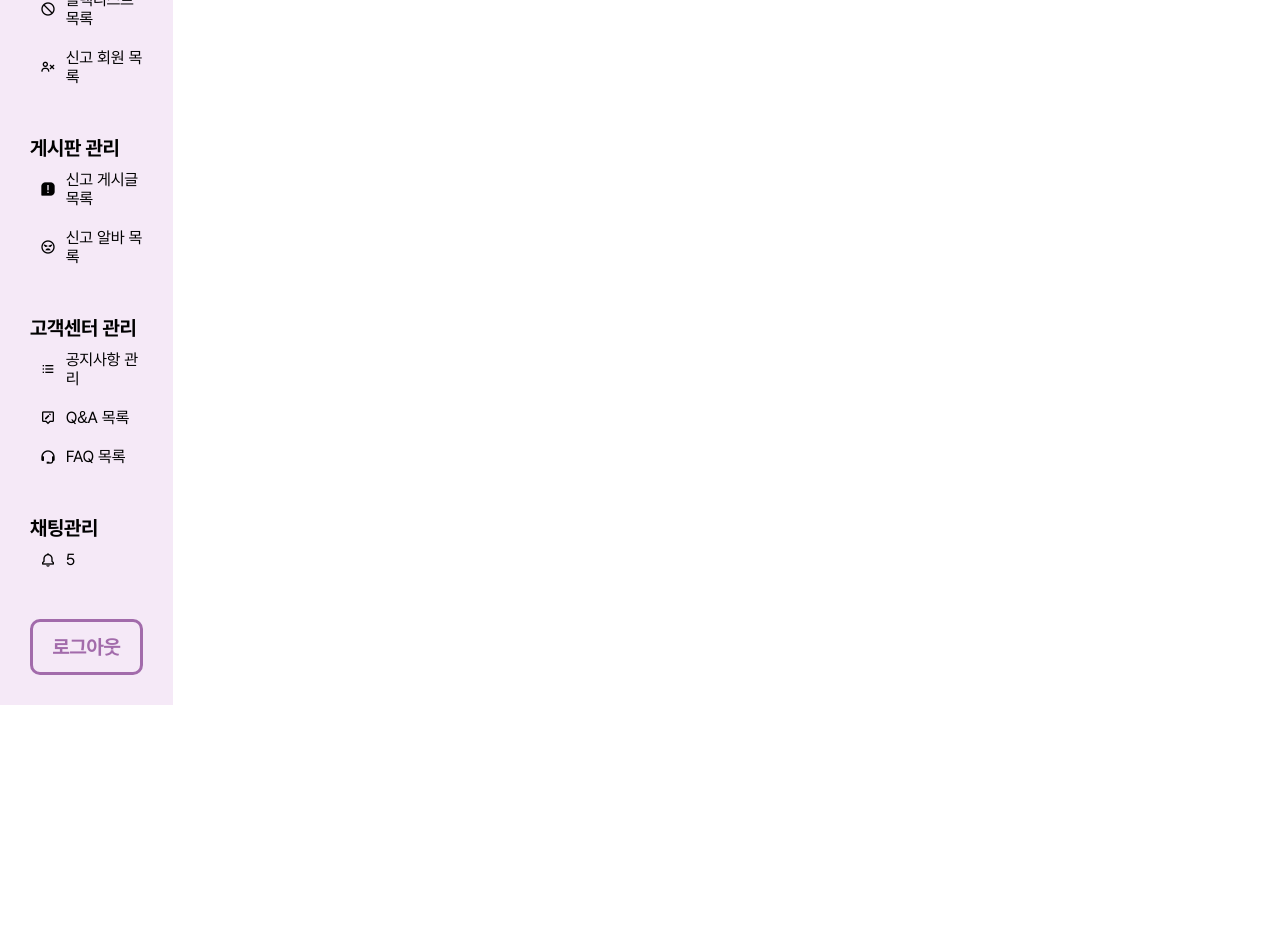
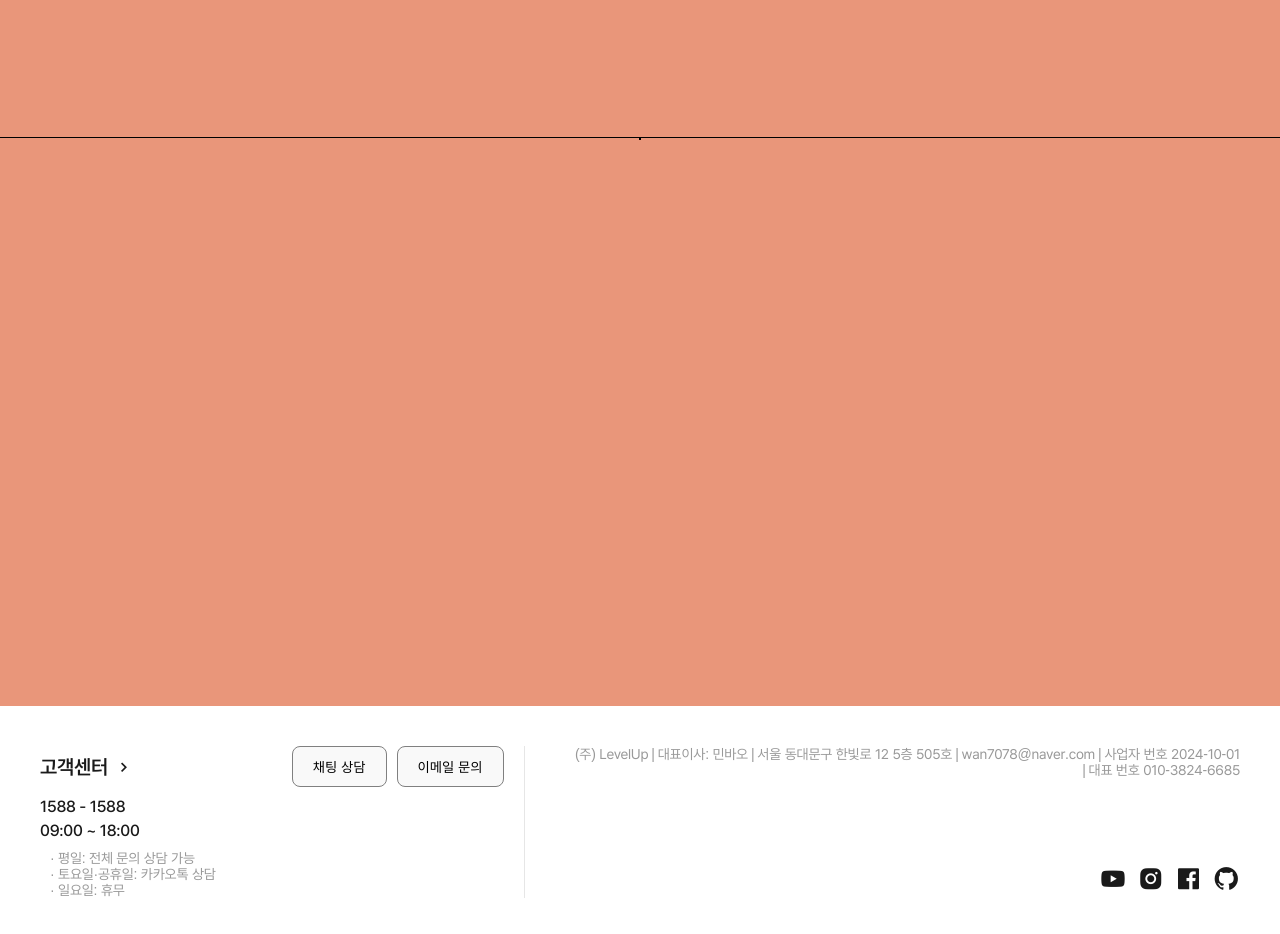
Before and after one commit to parkjongco/LevelUp, a React (Create React App) app in the folder levelupfront/: page /mypage/main in a window 1280 px wide. Shown: the part 280-1214 px from the top of the page. Before the commit the page ends 985 px from the top, so only its background shows below. Built offline with nearby package versions, Linux system fonts and the light colour scheme.

Commit message:
css 수정 및 토글 코드 삭제
css 수정 및 토글 코드 삭제

```diff
--- a/levelupfront/public/index.html
+++ b/levelupfront/public/index.html
@@ -24,7 +24,7 @@
     -->
   <!-- boxicons cdn -->
   <link href='https://unpkg.com/boxicons@2.1.4/css/boxicons.min.css' rel='stylesheet'>
-  <title>How's</title>
+  <title>Level Up</title>
 </head>
 
 <body>
--- a/levelupfront/src/App.js
+++ b/levelupfront/src/App.js
@@ -8,7 +8,7 @@ import { BrowserRouter as Router, Routes, Route } from 'react-router-dom'
 import { useState } from 'react'
 
 function App() {
-    const [session, setSession] = useState(false)
+    const [session, setSession] = useState(true)
     // 로딩
     // if login
 
--- a/levelupfront/src/components/Footer/Footer.jsx
+++ b/levelupfront/src/components/Footer/Footer.jsx
@@ -20,7 +20,7 @@ export const Footer = () => {
                                 </a>
                             </div>
                             <div className={styles.customerBtn}>
-                                <button type="button">카톡 상담</button>
+                                <button type="button">채팅 상담</button>
                                 <button type="button">이메일 문의</button>
                             </div>
                         </div>
@@ -43,7 +43,7 @@ export const Footer = () => {
                         <div className={styles.companyTxt}>(주) LevelUp</div>
                         <div className={styles.companyTxt}>
                             <span>|</span>
-                            대표이사 민바오
+                            대표이사: 민바오
                         </div>
                         <div className={styles.companyTxt}>
                             <span>|</span>
@@ -51,7 +51,7 @@ export const Footer = () => {
                         </div>
                         <div className={styles.companyTxt}>
                             <span>|</span>
-                            wjsdmsal9865@google.com
+                            wan7078@naver.com
                         </div>
                         <div className={styles.companyTxt}>
                             <span>|</span>
@@ -59,7 +59,7 @@ export const Footer = () => {
                         </div>
                         <div className={styles.companyTxt}>
                             <span>|</span>
-                            대표 번호 01051224519
+                            대표 번호 010-3824-6685
                         </div>
                     </div>
                     <div className={styles.companySns}>
--- a/levelupfront/src/components/Footer/Footer.module.css
+++ b/levelupfront/src/components/Footer/Footer.module.css
@@ -3,12 +3,12 @@
     display: flex;
     gap: 20px;
     margin: 0px auto;
-    color: var(--hows-gray-900);
+    color: var(--LevelUp-gray-900);
 }
 
 .border {
     width: 1px;
-    background-color: var(--hows-gray-100);
+    background-color: var(--LevelUp-gray-100);
 }
 
 .customer {
@@ -62,7 +62,7 @@
 
 .customerDay li {
     font-size: 14px;
-    color: var(--hows-gray-400);
+    color: var(--LevelUp-gray-400);
 }
 
 .customerBtn {
@@ -73,8 +73,8 @@
 .customerBtn button {
     padding: 10px 20px;
     border-radius: 8px;
-    border: 1px solid var(--hows-gray-500);
-    background-color: var(--hows-gray);
+    border: 1px solid var(--LevelUp-gray-500);
+    background-color: var(--LevelUp-gray);
     font-weight: 500;
 }
 
@@ -94,7 +94,7 @@
 
 .companyTxt {
     font-size: 14px;
-    color: var(--hows-gray-400);
+    color: var(--LevelUp-gray-400);
 }
 
 .companyTxt span {
--- a/levelupfront/src/components/Header/Header.module.css
+++ b/levelupfront/src/components/Header/Header.module.css
@@ -1,12 +1,12 @@
 .headerWrap {
-    border-bottom: 1px solid var(--hows-gray-300);
+    border-bottom: 1px solid var(--LevelUp-gray-300);
 }
 
 .headerCont {
     width: 100%;
     display: flex;
     gap: 20px;
-    color: var(--hows-gray-900);
+    color: var(--LevelUp-gray-900);
     position: relative;
     z-index: 1000;
     transition: all 0.1s ease;
@@ -22,7 +22,7 @@
     width: 100%;
     background-color: white;
     z-index: 1000;
-    border-bottom: 1px solid var(--hows-gray-300);
+    border-bottom: 1px solid var(--LevelUp-gray-300);
     box-shadow: 0 2px 4px rgba(0, 0, 0, 0.1);
     /* 아래쪽에만 그림자 추가 */
 }
@@ -151,15 +151,15 @@
 .naviMenu {
     font-size: 24px;
     font-weight: 700;
-    color: var(--hows-gray-800);
+    color: var(--LevelUp-gray-800);
 }
 
 .naviMenu:hover {
-    color: var(--hows-point-color);
+    color: var(--LevelUp-point-color);
 }
 
 .naviMenu.active {
-    color: var(--hows-point-color);
+    color: var(--LevelUp-point-color);
 }
 
 .naviInfo {
@@ -180,14 +180,14 @@
 .infoUser a {
     width: 40px;
     height: 40px;
-    border: 2px solid var(--hows-point-color);
+    border: 2px solid var(--LevelUp-point-color);
     border-radius: 100%;
     display: flex;
 }
 
 /* 서브메뉴 */
 .subMenuWrap {
-    border-bottom: 1px solid var(--hows-gray-300);
+    border-bottom: 1px solid var(--LevelUp-gray-300);
 }
 
 .subMenuCont {
@@ -195,7 +195,7 @@
     display: flex;
     gap: 20px;
     margin: 0px auto;
-    color: var(--hows-gray-900);
+    color: var(--LevelUp-gray-900);
     position: relative;
     transition: all 0.1s ease;
     z-index: 999;
@@ -206,10 +206,10 @@
     top: 0;
     left: 0;
     width: 100%;
-    background-color: var(--hows-white);
+    background-color: var(--LevelUp-white);
     /* 배경색이 필요하다면 추가 */
     z-index: 999;
-    border-bottom: 1px solid var(--hows-gray-300);
+    border-bottom: 1px solid var(--LevelUp-gray-300);
     /* 패딩을 추가해도 좋습니다 */
 }
 
@@ -228,12 +228,12 @@
 }
 
 .subMenu.active {
-    color: var(--hows-point-color);
+    color: var(--LevelUp-point-color);
     font-weight: 700;
 }
 
 .subMenu:hover {
-    color: var(--hows-point-color);
+    color: var(--LevelUp-point-color);
 }
 
 .subMenu.active::after {
@@ -241,7 +241,7 @@
     position: absolute;
     display: block;
     width: 100%;
-    background-color: var(--hows-point-color);
+    background-color: var(--LevelUp-point-color);
     height: 2px;
     bottom: 0;
 }
--- a/levelupfront/src/components/Side/Side.jsx
+++ b/levelupfront/src/components/Side/Side.jsx
@@ -1,47 +1,22 @@
 import React, { useState } from 'react'
 import styles from './Side.module.css'
-import logo from '../../assets/images/logo_how.png'
 import { useNavigate } from 'react-router-dom' // useNavigate 임포트
 
 export const Side = () => {
     const navigate = useNavigate() // useNavigate 사용
-    // 알람 개수 상태를 관리
     const [notificationCount, setNotificationCount] = useState(5) // 예시로 5개로 설정
 
-    // 각 3뎁스 메뉴의 열림/닫힘 상태를 관리
-    const [openMenus, setOpenMenus] = useState({})
-
-    // 토글 버튼을 클릭하면 해당 메뉴의 열림/닫힘 상태를 변경
-    const handleToggle = index => {
-        setOpenMenus(prevState => ({
-            ...prevState,
-            [index]: !prevState[index], // 클릭된 메뉴만 토글
-        }))
-    }
-
-    // 메뉴 데이터 배열로 정의 (메뉴 이름, 아이콘과 서브 메뉴)
     const menuData = [
         {
             title: '메인 페이지',
-            subMenu: [
-                { title: '배너 관리', path: '/' }, // path 추가
-            ],
+            subMenu: [{ title: '배너 관리', path: '/' }],
         },
         {
             title: '회원 관리',
             subMenu: [
-                {
-                    title: '회원 목록',
-                    icon: 'bx bx-group', // 아이콘 추가
-                },
-                {
-                    title: '블랙리스트 목록',
-                    icon: 'bx bx-block', // 아이콘 추가
-                },
-                {
-                    title: '신고 회원 목록',
-                    icon: 'bx bx-user-x', // 아이콘 추가
-                },
+                { title: '회원 목록', icon: 'bx bx-group' },
+                { title: '블랙리스트 목록', icon: 'bx bx-block' },
+                { title: '신고 회원 목록', icon: 'bx bx-user-x' },
             ],
         },
         {
@@ -49,46 +24,30 @@ export const Side = () => {
             subMenu: [
                 {
                     title: '신고 게시글 목록',
-                    icon: 'bx bxs-message-square-error', // 아이콘 추가
+                    icon: 'bx bxs-message-square-error',
                 },
-                {
-                    title: '신고 알바 목록',
-                    icon: 'bx bx-angry', // 아이콘 추가
-                },
+                { title: '신고 알바 목록', icon: 'bx bx-angry' },
             ],
         },
         {
             title: '고객센터 관리',
             subMenu: [
-                {
-                    title: '공지사항 관리',
-                    icon: 'bx bx-list-ul', // 아이콘 추가
-                    path: '/', // 경로 추가
-                },
+                { title: '공지사항 관리', icon: 'bx bx-list-ul', path: '/' },
                 {
                     title: 'Q&A 목록',
-                    icon: 'bx bx-message-alt-edit', // 아이콘 추가
-                    path: '/', // 경로 추가
+                    icon: 'bx bx-message-alt-edit',
+                    path: '/',
                 },
-                {
-                    title: 'FAQ 목록',
-                    icon: 'bx bx-support', // 아이콘 추가
-                    path: '/', // 경로 추가
-                },
+                { title: 'FAQ 목록', icon: 'bx bx-support', path: '/' },
             ],
         },
         {
             title: '채팅관리',
-            subMenu: [
-                {
-                    title: '',
-                    icon: 'bx bx-bell', // 아이콘 추가
-                },
-            ],
+            subMenu: [{ title: '채팅', icon: 'bx bx-bell', path: '/' }],
         },
         {
             title: '로그아웃',
-            icon: 'bx bx-log-out', // 로그아웃 아이콘 추가
+            icon: 'bx bx-log-out',
             subMenu: [],
         },
     ]
@@ -98,7 +57,6 @@ export const Side = () => {
             <div className={styles.sideWrap}>
                 {/* 로고 부분 */}
                 <div className={styles.logoBox}>
-                    {/* <img src={logo} alt="Logo" /> */}
                     <p className={styles.logotit}>LevelUp</p>
                 </div>
 
@@ -114,7 +72,6 @@ export const Side = () => {
                                             : ''
                                     }`}
                                 >
-                                    {/* 메인 메뉴 타이틀 */}
                                     {menu.title}
 
                                     {/* 2뎁스 메뉴 */}
@@ -125,17 +82,8 @@ export const Side = () => {
                                                     key={subIndex}
                                                     className={styles.listFl}
                                                     onClick={() =>
-                                                        // 3뎁스 메뉴가 없을 때 경로로 바로 이동
-                                                        typeof subMenu ===
-                                                        'string'
-                                                            ? null
-                                                            : subMenu.subMenu
-                                                            ? handleToggle(
-                                                                  `${menuIndex}-${subIndex}`
-                                                              )
-                                                            : navigate(
-                                                                  subMenu.path
-                                                              )
+                                                        subMenu.path &&
+                                                        navigate(subMenu.path)
                                                     }
                                                 >
                                                     <div
@@ -143,17 +91,13 @@ export const Side = () => {
                                                             styles.listFlBox
                                                         }
                                                     >
-                                                        {/* 아이콘이 있을 때만 아이콘을 렌더링 */}
-                                                        {typeof subMenu !==
-                                                            'string' &&
-                                                            subMenu.icon && (
-                                                                <span
-                                                                    className={
-                                                                        subMenu.icon
-                                                                    }
-                                                                ></span>
-                                                            )}{' '}
-                                                        {/* 알람 메뉴일 때 알람 개수 표시 */}
+                                                        {subMenu.icon && (
+                                                            <span
+                                                                className={
+                                                                    subMenu.icon
+                                                                }
+                                                            ></span>
+                                                        )}
                                                         {subMenu.title === '' &&
                                                             notificationCount >
                                                                 0 && (
@@ -167,75 +111,8 @@ export const Side = () => {
                                                                     }
                                                                 </span>
                                                             )}
-                                                        {/* 아이콘 공간 */}
-                                                        {typeof subMenu ===
-                                                        'string'
-                                                            ? subMenu
-                                                            : subMenu.title}
-                                                        {/* 3뎁스가 있을 때만 토글 버튼 추가 */}
-                                                        {typeof subMenu !==
-                                                            'string' &&
-                                                            subMenu.subMenu && (
-                                                                <span
-                                                                    className={
-                                                                        styles.toggleBtn
-                                                                    }
-                                                                >
-                                                                    {openMenus[
-                                                                        `${menuIndex}-${subIndex}`
-                                                                    ] ? (
-                                                                        <i className="bx bxs-chevron-up"></i>
-                                                                    ) : (
-                                                                        <i className="bx bxs-chevron-down"></i>
-                                                                    )}
-                                                                </span>
-                                                            )}
+                                                        {subMenu.title}
                                                     </div>
-
-                                                    {/* 3뎁스 메뉴가 있을 경우에만 표시 */}
-                                                    {typeof subMenu !==
-                                                        'string' &&
-                                                        subMenu.subMenu &&
-                                                        openMenus[
-                                                            `${menuIndex}-${subIndex}`
-                                                        ] && (
-                                                            <ul
-                                                                className={
-                                                                    styles.listSecDept
-                                                                }
-                                                            >
-                                                                {subMenu.subMenu.map(
-                                                                    (
-                                                                        thirdMenu,
-                                                                        thirdIndex
-                                                                    ) => (
-                                                                        <li
-                                                                            key={
-                                                                                thirdIndex
-                                                                            }
-                                                                            className={
-                                                                                styles.listSec
-                                                                            }
-                                                                            onClick={() =>
-                                                                                navigate(
-                                                                                    thirdMenu.path
-                                                                                )
-                                                                            }
-                                                                        >
-                                                                            <span
-                                                                                className={
-                                                                                    styles.iconPlaceholder
-                                                                                }
-                                                                            ></span>
-                                                                            {/* 아이콘 공간 */}
-                                                                            {
-                                                                                thirdMenu.title
-                                                                            }
-                                                                        </li>
-                                                                    )
-                                                                )}
-                                                            </ul>
-                                                        )}
                                                 </li>
                                             )
                                         )}
--- a/levelupfront/src/components/Side/Side.module.css
+++ b/levelupfront/src/components/Side/Side.module.css
@@ -31,7 +31,7 @@
  }
 
  .adminList:not(:last-child) {
-     border-bottom: 1px solid var(--hows-gray-300);
+     border-bottom: 1px solid var(--LevelUp-gray-300);
      padding-bottom: 20px;
  }
 
```
